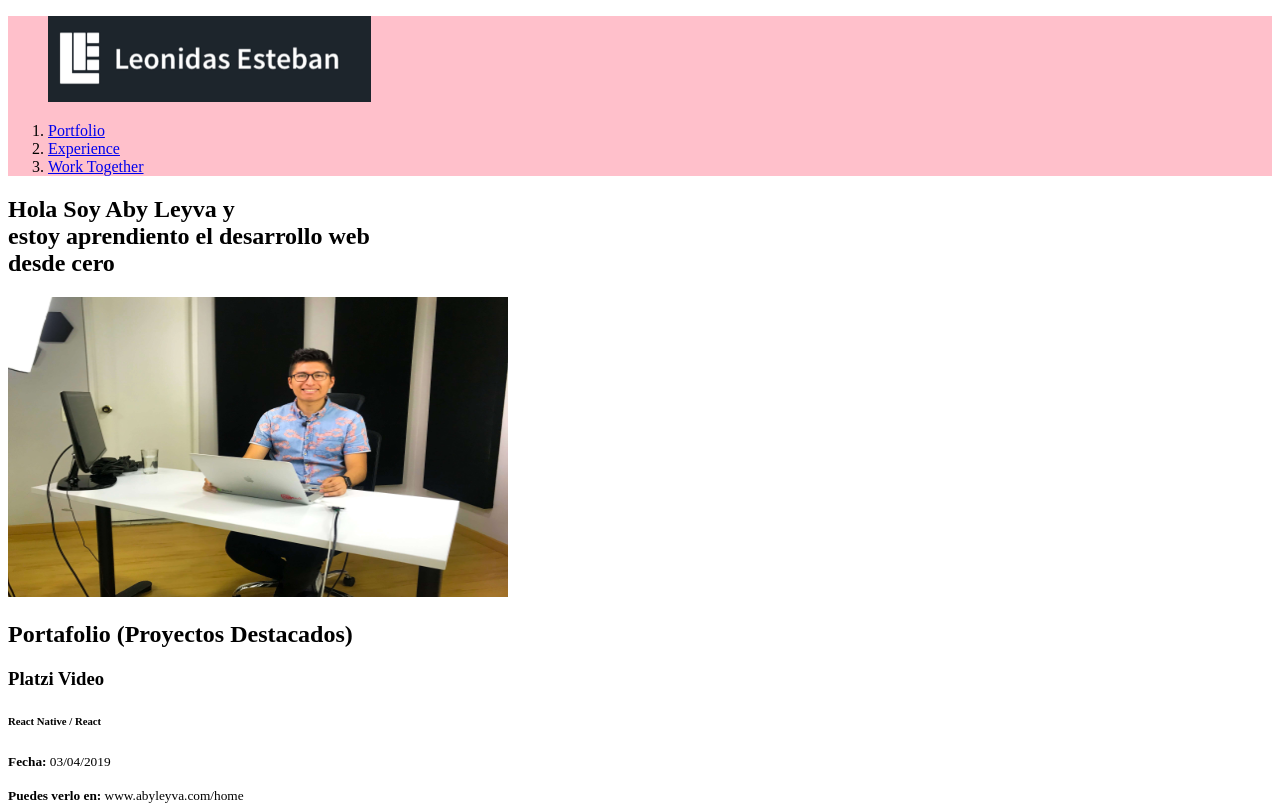
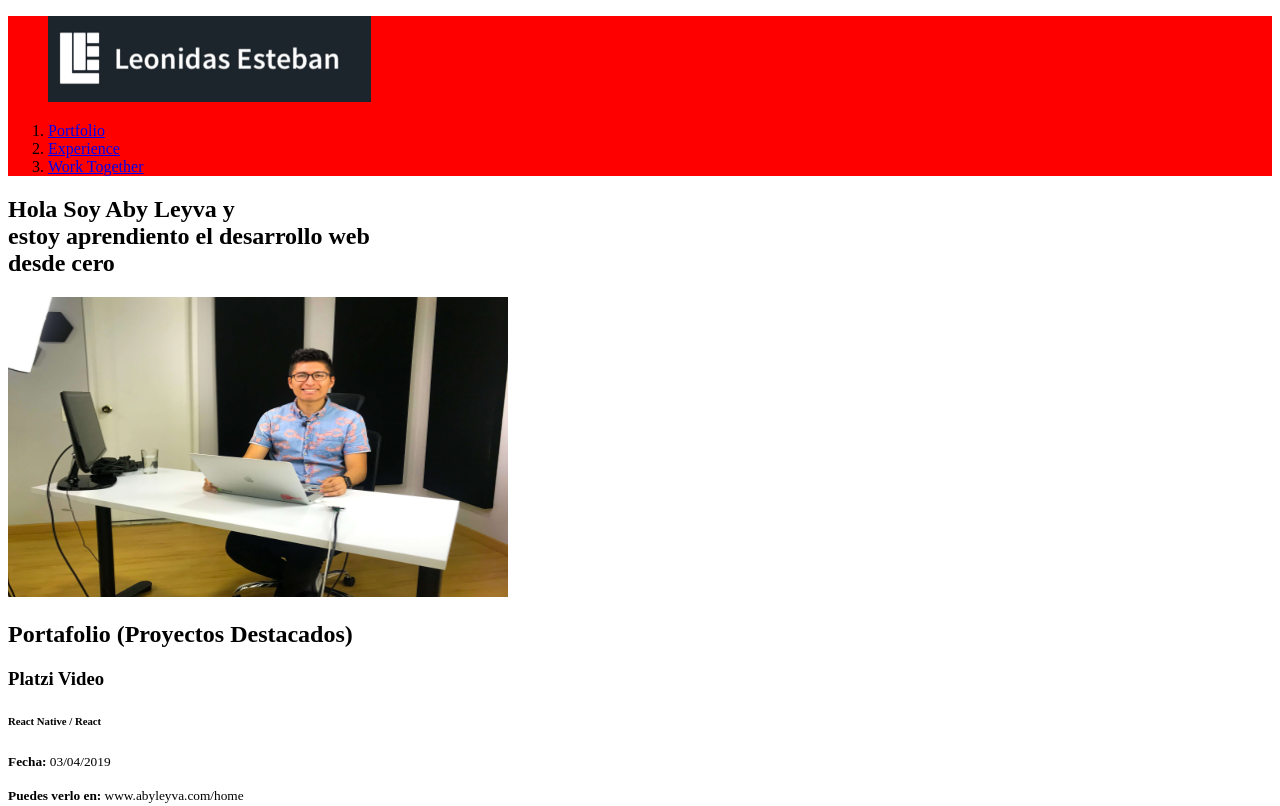
Before and after one commit to abyleyva/Desarrolloweb, a plain HTML site: page index.html in a window 1280 px wide. Shown: the top 806 px of the page. Drawn offline with Linux system fonts and the light colour scheme.

Commit message:
Cambiando el fondo del header

```diff
--- a/css/styles.css
+++ b/css/styles.css
@@ -13,5 +13,5 @@ valores
 
 header
 {
-    background: pink;
+    background: red;
 }
```
